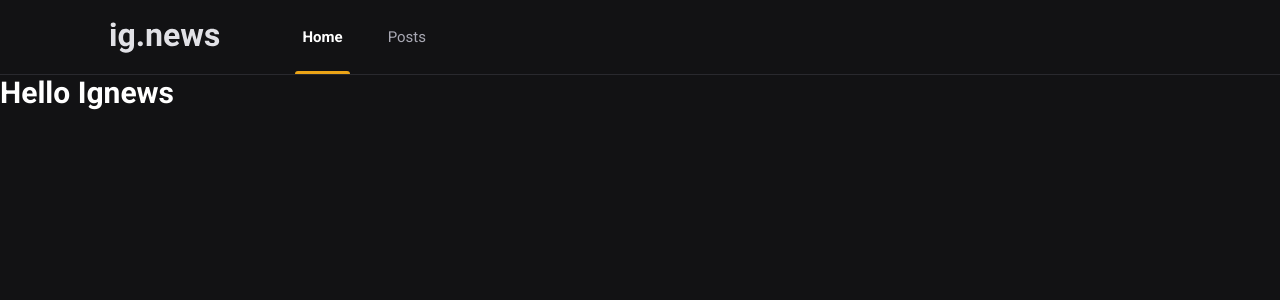
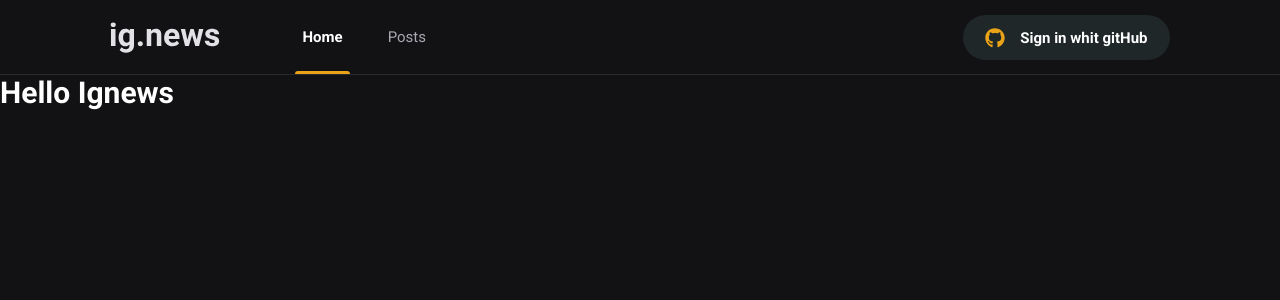
Before and after one commit to AlanPoveda/ignews, a Next.js app: page / in a window 1280 px wide. Shown: the top 300 px of the page. Built offline with nearby package versions, Linux system fonts and the light colour scheme.

Commit message:
Made style Header

```diff
--- a/package.json
+++ b/package.json
@@ -13,6 +13,7 @@
     "next": "12.0.8",
     "react": "17.0.2",
     "react-dom": "17.0.2",
+    "react-icons": "^4.3.1",
     "sass": "^1.48.0",
     "typescript": "^4.5.4"
   },
--- a/src/components/Header/index.tsx
+++ b/src/components/Header/index.tsx
@@ -1,4 +1,8 @@
+import { SignInButton } from '../SignInButton';
+
 import styles from './styles.module.scss'
+
+
 
 export function Header(){
     return(
@@ -9,6 +13,7 @@
                     <a className={styles.active}href="">Home</a>
                     <a href="">Posts</a>
                 </nav>
+                <SignInButton />
             </div>
         </header>
     );
--- a/src/components/Header/styles.module.scss
+++ b/src/components/Header/styles.module.scss
@@ -56,4 +56,9 @@
 
     }
 
+    button {
+        margin-left: auto;
+
+    }
+
 }
--- /dev/null
+++ b/src/components/SignInButton/index.tsx
@@ -0,0 +1,24 @@
+import { FaGithub } from "react-icons/fa";
+import { FiX } from "react-icons/fi"
+import styles from "./styles.module.scss";
+
+export function SignInButton() {
+    const isUserLoggedIn = false;
+
+    return isUserLoggedIn ? (
+        <>
+            <button className={styles.singInButton} type="button">
+                <FaGithub color="#04d361" />
+                Alan Poveda
+                <FiX color='#737380' className={styles.closeIcon} />
+            </button>
+        </>
+    ): (
+        <>
+            <button className={styles.singInButton} type="button">
+                <FaGithub color="#eba417" />
+                Sign in whit gitHub
+            </button>
+        </>
+    );
+}
--- /dev/null
+++ b/src/components/SignInButton/styles.module.scss
@@ -0,0 +1,34 @@
+.singInButton {
+    height: 3rem;
+    border-radius: 3rem;
+    background: var(--gray--850);
+    border:0;
+    padding:0 1.5rem;
+
+    display: flex;
+    align-items: center;
+    justify-content: center;
+
+
+    color: var(--white);
+    font-weight: bold;
+
+    svg {
+        width: 20px;
+        height: 20px;
+    }
+
+    svg.closeIcon {
+        margin-left: 1rem;
+    }
+
+    svg:first-child {
+        margin-right: 1rem;
+    }
+
+    transition: filter 0.4s;
+
+    &:hover {
+        filter: brightness(0.8)
+    }
+}
--- a/src/styles/global.scss
+++ b/src/styles/global.scss
@@ -10,6 +10,7 @@
     --gray-100: #e1e1e6;
     --gray-300: #a8a8b3;
     --gray-800: #29292e;
+    --gray--850: #1f2729;
     --gray-900: #121214;
 
     --cyan-500: #61dafb;
```
Also changed, not shown: 1 other file (tests, documents, lock files or other folders).
